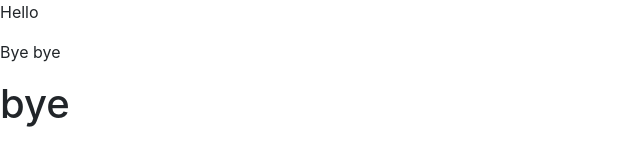
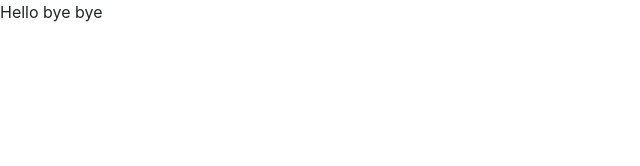
Before and after one commit to AlphonseErik/Team-Project-FE29, a plain HTML site: page index.html in a window 1280 px wide. Shown: the whole page, without its empty margins (0-640 px from the left). Drawn offline with nearby package versions, Linux system fonts and the light colour scheme.

Commit message:
toan sua html

```diff
--- a/index.html
+++ b/index.html
@@ -10,9 +10,8 @@
 </head>
 
 <body>
-    <p>Hello</p>
-    <p>Bye bye</p>
-    <h1>bye</h1>
+    <p>Hello bye bye</p>
+
     <!-- Optional JavaScript -->
     <!-- jQuery first, then Popper.js, then Bootstrap JS -->
     <script src="https://code.jquery.com/jquery-3.3.1.slim.min.js" integrity="sha384-q8i/X+965DzO0rT7abK41JStQIAqVgRVzpbzo5smXKp4YfRvH+8abtTE1Pi6jizo" crossorigin="anonymous"></script>
```
